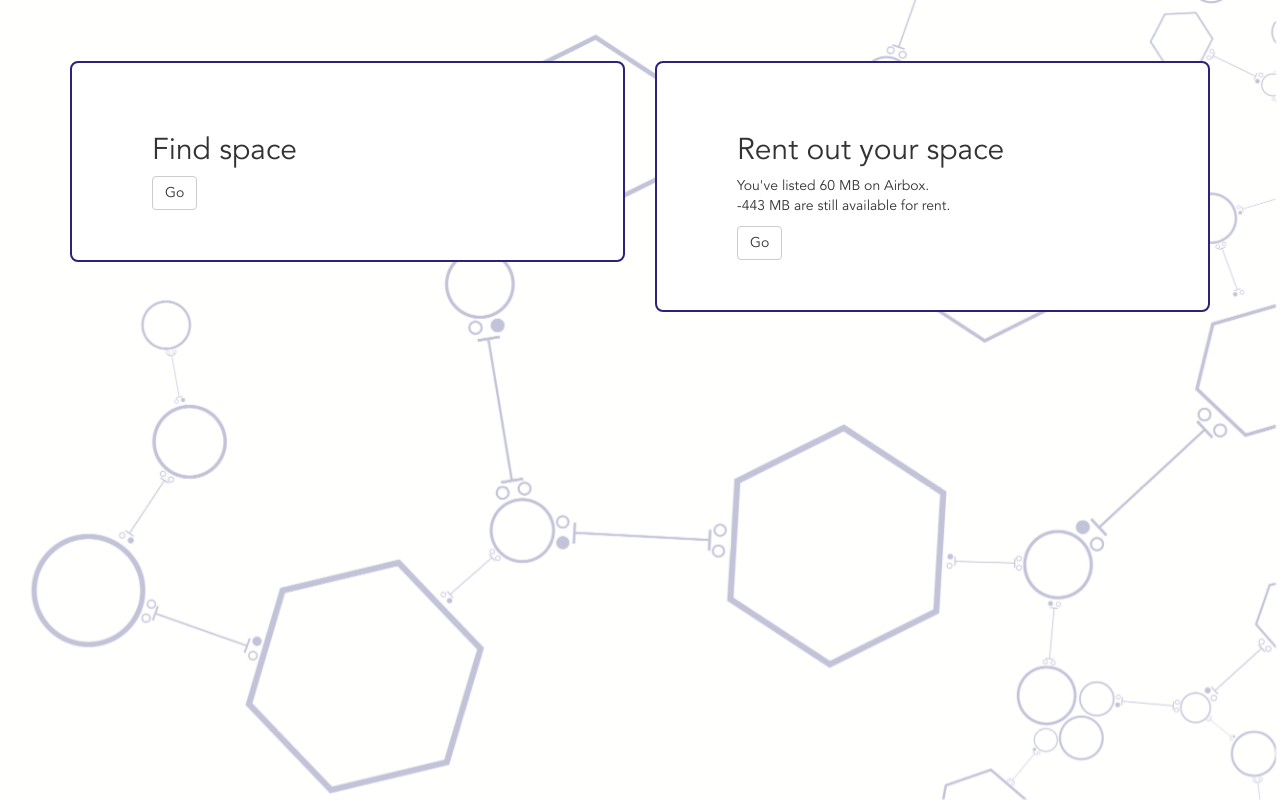
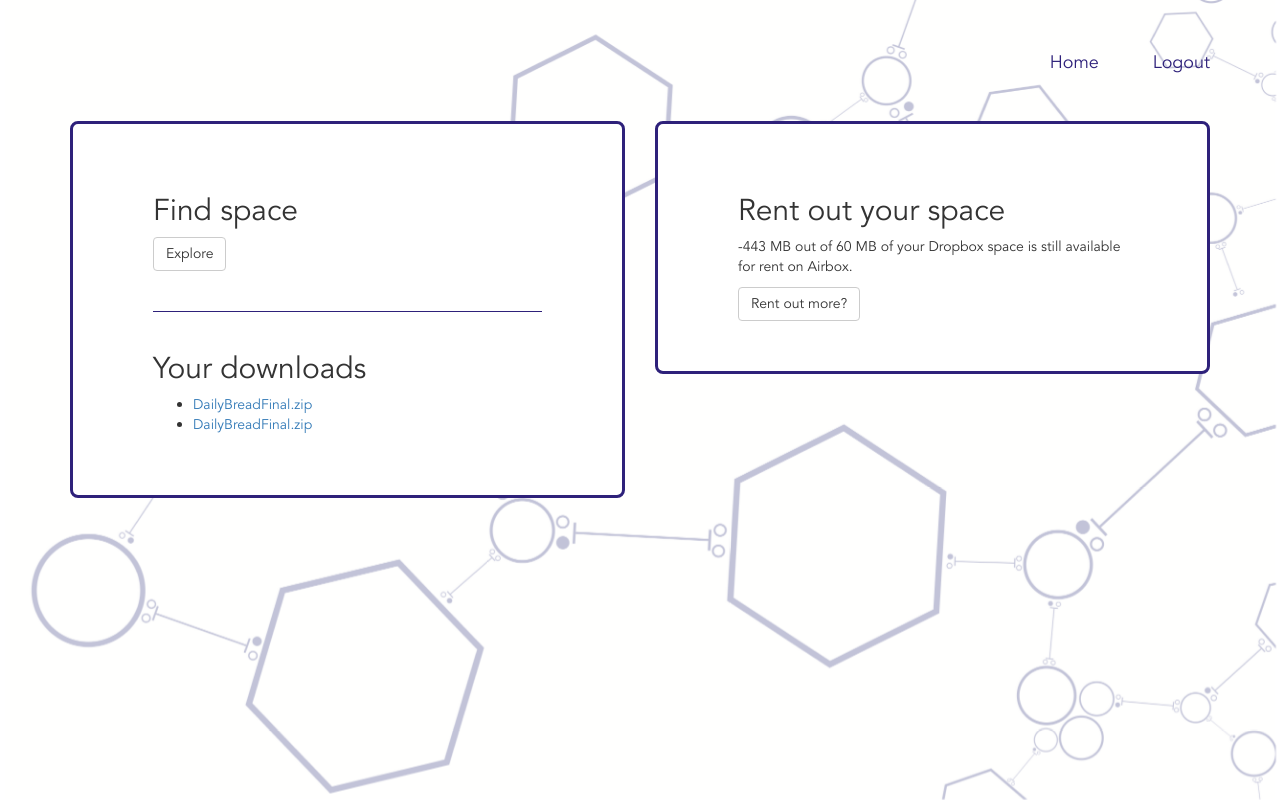
Before and after one commit to frankjwu/airbox, a Flask app: page /dashboard in a window 1280 px wide. Run offline with Flask 2, Linux system fonts and the light colour scheme; the visitor is signed in with stand-in values (Sample User, id 1); data comes from the database, SQL or seed files in the repository; some libraries are stand-ins or nearby versions.

Commit message:
download links

```diff
--- a/app/models.py
+++ b/app/models.py
@@ -22,9 +22,9 @@ class User(db.Model):
     #         space -= t.total_size
     #     return space
 
-    # def transactions(self):
-    #     # TODO: define this
-    #     return True
+    def transactions(self):
+        transactions = Transaction.query.filter_by(buyer = self.id).all()
+        return transactions
 
     @staticmethod
     def get_max_seller(ignore=None):
--- a/app/static/css/styles.css
+++ b/app/static/css/styles.css
@@ -78,11 +78,33 @@ span#dropbox {
   font-size: 1.8em;
 }
 
+ul.meta {
+  margin-top: 50px;
+  text-align: right;
+  list-style: none;
+}
+
+.meta li {
+  margin-left: 50px;
+  display: inline-block;
+}
+
+.meta li a, .meta li a:hover {
+  font-size: 18px;
+  text-decoration: none;
+  color: #2E217A;
+}
+
 .buy-splash, .buy-real,
 .sell-splash, .sell-real {
-  margin-top: 11%;
+  margin-top: 35px;
   padding: 50px 80px;
   background-color: white;
   border-radius: 8px;
-  border: 2px solid #2E217A;
+  border: 3px solid #2E217A;
 }
+
+.buy-splash hr {
+  margin: 40px 0;
+  border-color: #2E217A;
+}
--- a/app/templates/dashboard.html
+++ b/app/templates/dashboard.html
@@ -2,46 +2,58 @@
 {% block content %}
 <div class="wrapper">
   <div class="container">
+    <ul class="meta">
+      <li><a href="/">Home</a></li>
+      <li><a href="/logout">Logout</a></li>
+    </ul>
     <div class="row">
       <div class="col-md-6">
         <div class="buy-splash">
           <h2>Find space</h2>
-          <button type="button" class="btn btn-default" onclick="showBuy()">Go</button>
+          <button type="button" class="btn btn-default" onclick="showBuy()">Explore</button>
+
+          {% if user.transactions %}
+            <hr>
+            <h2>Your downloads</h2>
+            <ul>
+              {% for t in user.transactions() %}
+                <li><a href="/download?id={{ t.id }}">{{ t.original_name }}</a></li>
+              {% endfor %}
+            </ul>
+          {% endif %}
         </div>
         <div class="buy-real" style="display:none">
-          <h1>Upload a File</h1>
+          <h2>Upload a file</h2>
           <form action="/buy" method="post" name="upload" enctype="multipart/form-data">
             {{ buy_form.hidden_tag() }}
             <p>
-              Please attach your file:<br>
               {{ buy_form.dropboxFile }}<br>
               {% for error in buy_form.dropboxFile.errors %}
                 <span style="color: red;">[{{ error }}]</span>
               {% endfor %}
             </p>
-            <p><input type="submit" value="Upload to airbox"></p>
+            <p><input class="btn btn-default" type="submit" value="Upload to airbox"></p>
           </form>
         </div>
       </div>
       <div class="col-md-6">
         <div class="sell-splash">
           <h2>Rent out your space</h2>
-          <p>You've listed {{ (user.space_selling / 1000000)|round|int }} MB on Airbox.<br />
-          {{ (user.space_left / 1000000)|round|int }} MB are still available for rent.</p>
-          <button type="button" class="btn btn-default" onclick="showSell()">Go</button>
+          <p>{{ (user.space_left / 1000000)|round|int }} MB out of {{ (user.space_selling / 1000000)|round|int }} MB of your Dropbox space is still available for rent on Airbox.</p>
+          <button type="button" class="btn btn-default" onclick="showSell()">Rent out more?</button>
         </div>
         <div class="sell-real" style="display:none">
           <h1>Sell your space</h1>
           <form action="/sell" method="post" name="list">
             {{ sell_form.hidden_tag() }}
             <p>
-              How much space are you putting up for sale? (in MB)<br>
+              How much more space do you want to add?<br>
               {{ sell_form.space }}<br>
               {% for error in sell_form.space.errors %}
                 <span style="color: red;">[{{ error }}]</span>
               {% endfor %}
             </p>
-            <p><input type="submit" value="Verify Listing"></p>
+            <p><input class="btn btn-default" type="submit" value="Verify Listing"></p>
           </form>
         </div>
       </div>
--- a/app/views.py
+++ b/app/views.py
@@ -65,6 +65,11 @@ def get_auth_flow():
 	redirect_uri = url_for('dropbox_auth_finish', _external=True)
 	return dropbox.client.DropboxOAuth2Flow(AIRBOX_DROPBOX_APP_KEY, AIRBOX_DROPBOX_APP_SECRET, redirect_uri, session, 'dropbox-auth-csrf-token')
 
+@app.route('/logout')
+def logout():
+	session.clear()
+	return redirect(url_for('index'))
+
 @app.route('/buy', methods=['GET', 'POST'])
 def upload():
 	# Create the form
@@ -83,6 +88,8 @@ def download():
 
 @app.route('/sell', methods=['POST'])
 def sell():
+	if not response:
+		return redirect(url_for('dashboard'))
 	form = SellForm()
 	if form.validate_on_submit():
 		#
```
